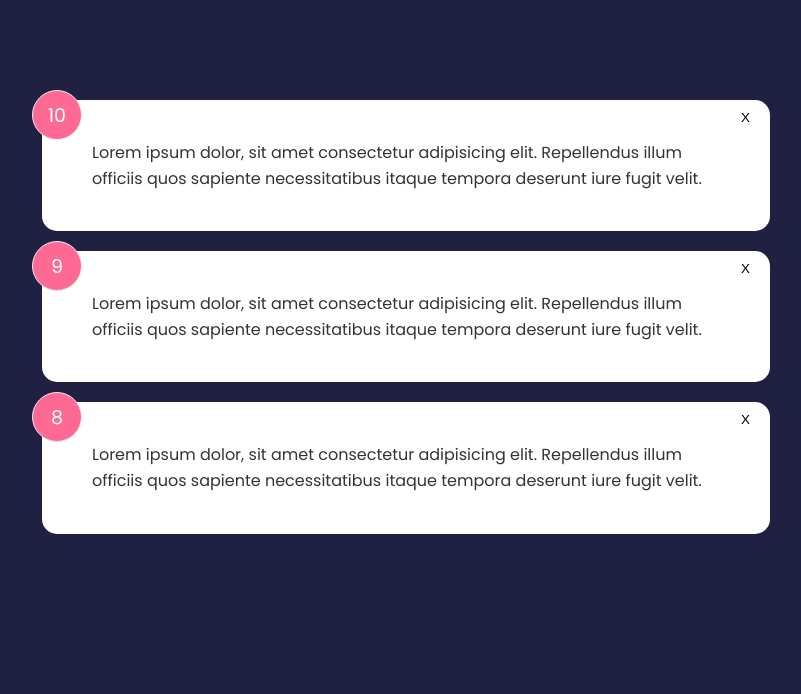
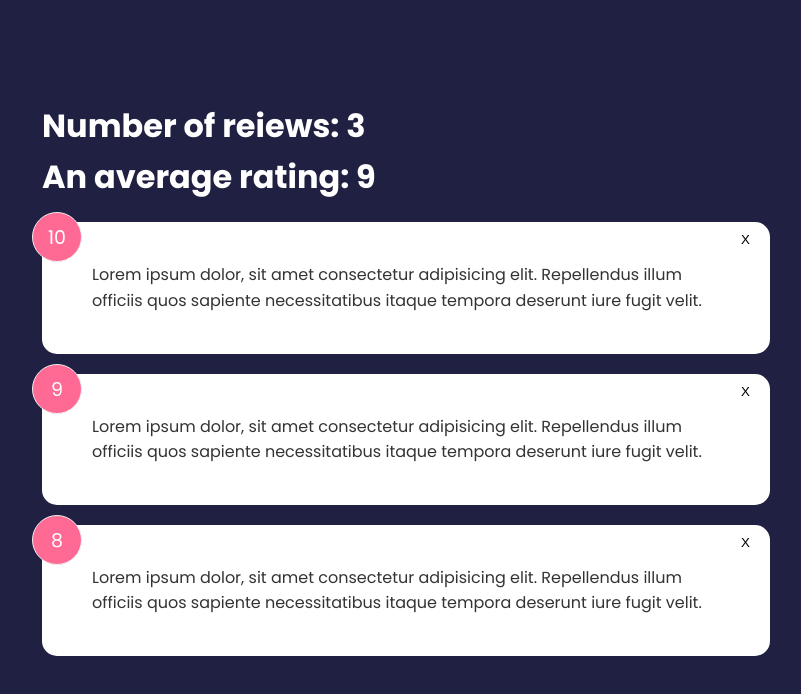
Before and after one commit to ollykr/traversy-svelte, a Svelte app in the folder svelte-feedback-app/: page / in a window 1280 px wide. Shown: the top 694 px of the page, without its empty margins (234-1035 px from the left). Built offline with nearby package versions, Linux system fonts and the light colour scheme.

Commit message:
Test reviews stats

```diff
--- a/svelte-feedback-app/src/App.svelte
+++ b/svelte-feedback-app/src/App.svelte
@@ -1,7 +1,7 @@
 <script>
 	import FeedbackList from "./components/FeedbackList.svelte";
 
-	// Your data should be stored in a a top level component
+	// Your data should be stored in a top level component
 	let feedback = [
 		{
 			id: 1,
@@ -20,6 +20,12 @@
 		},
 	];
 
+	// feedback stats to find out an average of all the ratings
+	// #1
+	$: count = feedback.length;
+	// #2 an average count
+	$: average =
+		feedback.reduce((a, { rating }) => a + rating, 0) / feedback.length;
 	const deleteFeedback = (e) => {
 		// we accessing an item id via e.detail
 		// console.log(e.detail);
@@ -31,6 +37,10 @@
 </script>
 
 <main class="container">
+	<!-- to test that the count works -->
+	<h1>Number of reiews: {count}</h1>
+	<!-- to test that the average works -->
+	<h1>An average rating: {average}</h1>
 	<!-- Pass top level component data as a prop with FeedbackList -->
 	<!-- feedback={feedback} -->
 	<!-- Event forwarding delete event from feedbackList component -->
```
